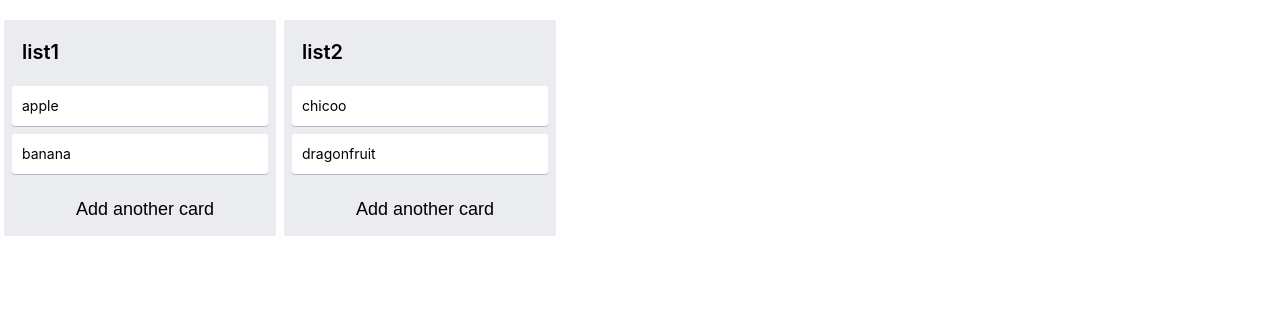
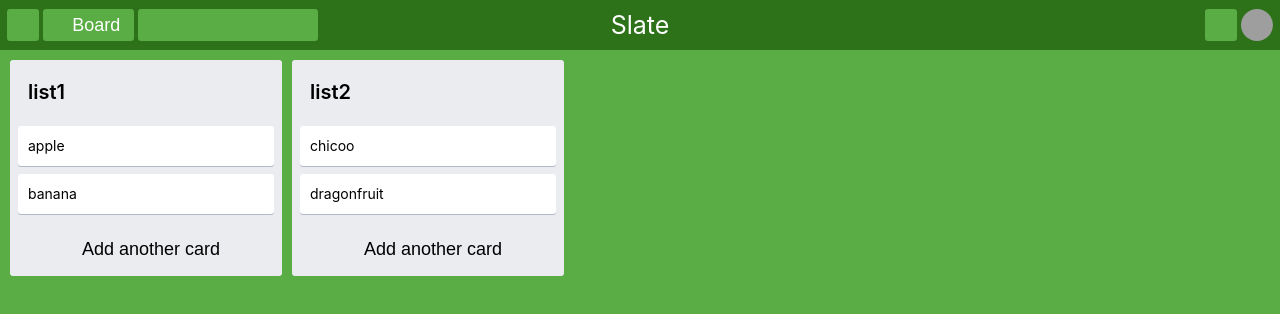
Before and after one commit to aayushah711/masai-module-4, a React (Create React App) app in the folder slate/: page / in a window 1280 px wide. Shown: the top 314 px of the page. Built offline with nearby package versions, Linux system fonts and the light colour scheme; grey boxes are pictures that could not be loaded; the HTML template or start-up script is replaced by a standard one.

Commit message:
added navbar component

```diff
--- a/slate/src/Components/Board.jsx
+++ b/slate/src/Components/Board.jsx
@@ -1,6 +1,7 @@
 import React from 'react';
 import List from './List.jsx';
 import data from '../data.json';
+import Navbar from './Navbar.jsx';
 
 class Board extends React.Component {
 	constructor(props) {
@@ -67,8 +68,11 @@ class Board extends React.Component {
 	};
 
 	render() {
+
 		const { data } = this.state;
 		return (
+			<div>
+				<Navbar />
 			<div>
 				{data.map((list) => {
 					return (
@@ -84,6 +88,7 @@ class Board extends React.Component {
 					);
 				})}
 			</div>
+			</div>
 		);
 	}
 }
--- a/slate/src/Components/List.jsx
+++ b/slate/src/Components/List.jsx
@@ -5,7 +5,6 @@ import Card from './Card';
 const ListWrapper = styled.div`
 	/* border: 1px solid black; */
 	width: 272px;
-	margin: 0 4px;
 	height: 100%;
 	box-sizing: border-box;
 	display: inline-block;
@@ -16,7 +15,8 @@ const ListWrapper = styled.div`
 	font-size: 14px;
 	line-height: 20px;
 	font-weight: 400;
-	margin-top: 20px;
+	margin: 10px;
+	margin-right:0px;
 `;
 
 const ListContainer = styled.div`
--- a/slate/src/Components/Navbar.jsx
+++ b/slate/src/Components/Navbar.jsx
@@ -2,16 +2,18 @@ import React, { Component } from 'react';
 import styled from 'styled-components';
 
 const Wrapper = styled.div`
-    border: 1px solid black;
+    // border: 1px solid black;
     height: 40px;
     display: flex;
     flex-direction: row;
     align-items: center;
     position: relative;
+    background-color: #2d7219;
+    padding: 5px;
 `;
 
 const LeftSection = styled.div`
-    border: 1px solid red;
+    // border: 1px solid red;
     height: 32px;
     flex: 1;
     display: flex;
@@ -19,7 +21,7 @@ const LeftSection = styled.div`
 `;
 
 const RightSection = styled.div`
-    border: 1px solid blue;
+    // border: 1px solid blue;
     height: 32px;
     flex: 1;
     display: flex;
@@ -33,6 +35,10 @@ const SmallButton = styled.button`
     display: flex;
     align-items: center;
     justify-content: space-around;
+    background-color: #5aac44;
+    color: white;
+    border: none;
+    border-radius: 3px;
 `;
 
 const Logo = styled.a`
@@ -40,8 +46,9 @@ const Logo = styled.a`
     left: 50%;
     position: absolute;
     transform: translateX(-50%);
-    top: 5px;
+    top: 10px;
     font-size: 25px;
+    color: white;
 `;
 
 const Avatar = styled.img`
@@ -58,16 +65,32 @@ const BoardButton = styled.button`
     display: flex;
     align-items: center;
     justify-content: space-around;
+    background-color: #5aac44;
+    color: white;
+    border: none;
+    border-radius: 3px;
 `;
 
 const SearchButton = styled.button`
     height: 32px;
     width: 180px;
     text-align: right;
+    background-color: #5aac44;
+    color: white;
+    border: none;
+    border-radius: 3px;
+    margin-left: 2px;
+
 
     @media screen and (max-width: 760px) {
         height: 32px;
         width: 32px;
+        background-color: #5aac44;
+        color: white;
+        border: none;
+        border-radius: 3px;
+        margin-left: 2px;
+        text-align: center;
     }
 `;
 
@@ -105,7 +128,7 @@ class Navabar extends Component {
                     <SmallButton className="gg-add-r">
                         <i class="fa fa-plus" aria-hidden="true"></i>
                     </SmallButton>
-                    <Avatar src="https://via.placeholder.com/100"/>
+                    <Avatar src="https://media-exp1.licdn.com/dms/image/C5603AQHCm80Shzkvsg/profile-displayphoto-shrink_400_400/0?e=1602720000&v=beta&t=HjjGVtjYNxp3b3ZC4IEqUpQL_SNqBGhD7cqmbVP0Jb8"/>
                 </RightSection>
             </Wrapper>
         )
--- a/slate/src/index.css
+++ b/slate/src/index.css
@@ -5,6 +5,7 @@ body {
     sans-serif;
   -webkit-font-smoothing: antialiased;
   -moz-osx-font-smoothing: grayscale;
+  background-color: #5aac44;
 }
 
 code {
```
